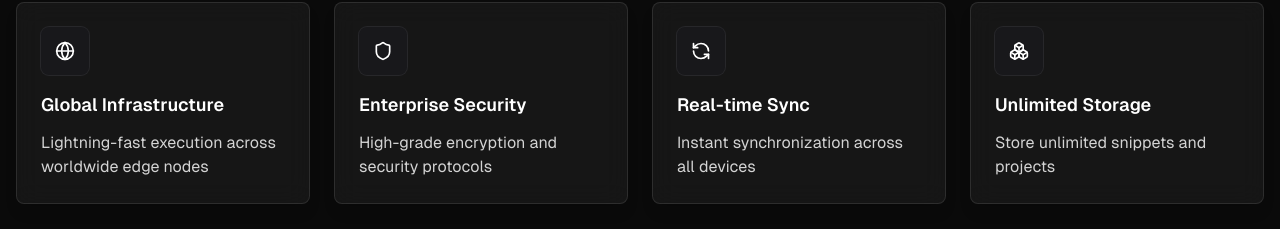
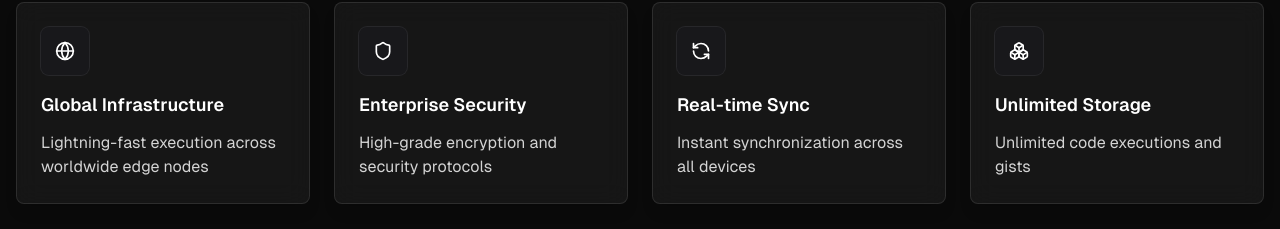
Before and after one commit to adityasharmawork/replix, a Next.js app: page / in a window 1280 px wide. Shown: the part 1890-2119 px from the top of the page. Built offline with nearby package versions, Linux system fonts and the light colour scheme; no server answers.

Commit message:
Changed the features contents

```diff
--- a/src/app/(root)/_constants/index.ts
+++ b/src/app/(root)/_constants/index.ts
@@ -19,7 +19,7 @@ export const ENTERPRISE_FEATURES = [
   {
     icon: Boxes,
     label: "Unlimited Storage",
-    desc: "Store unlimited snippets and projects",
+    desc: "Unlimited code executions and gists",
   },
 ];
 
```
